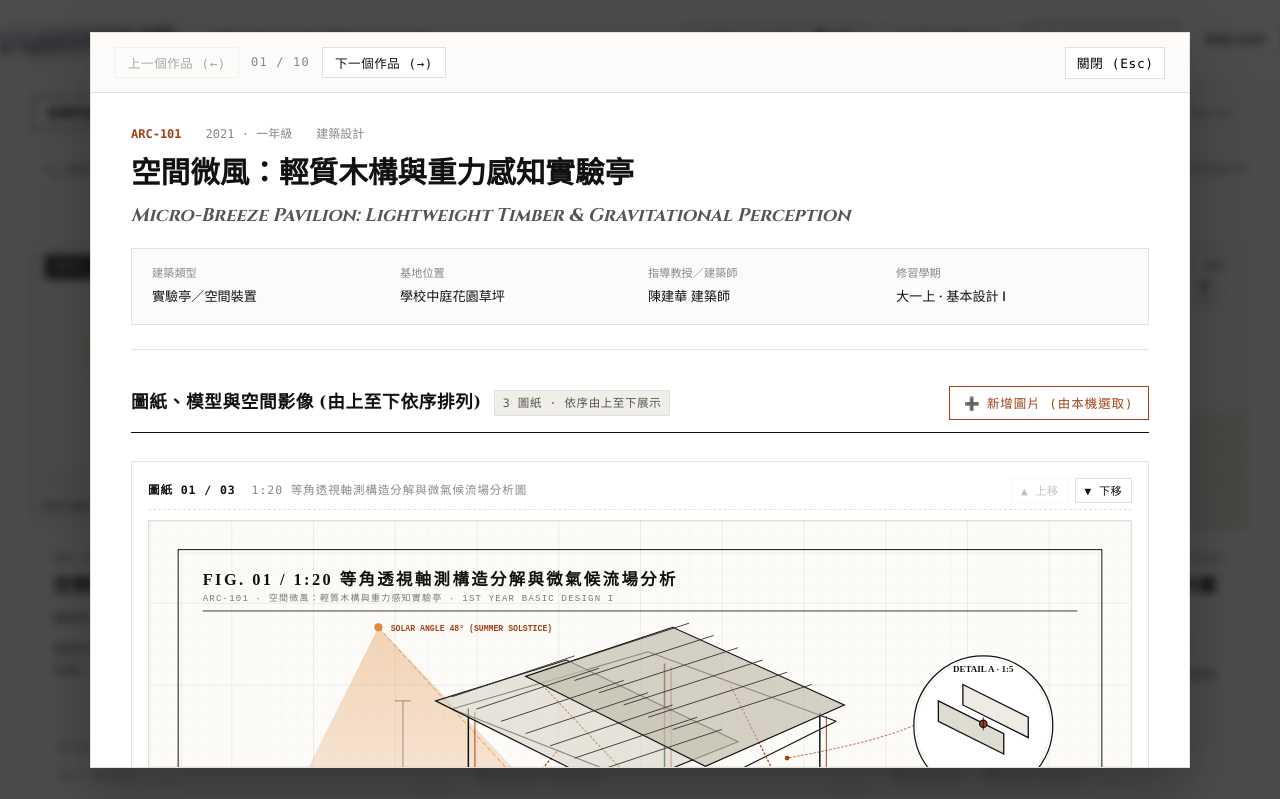
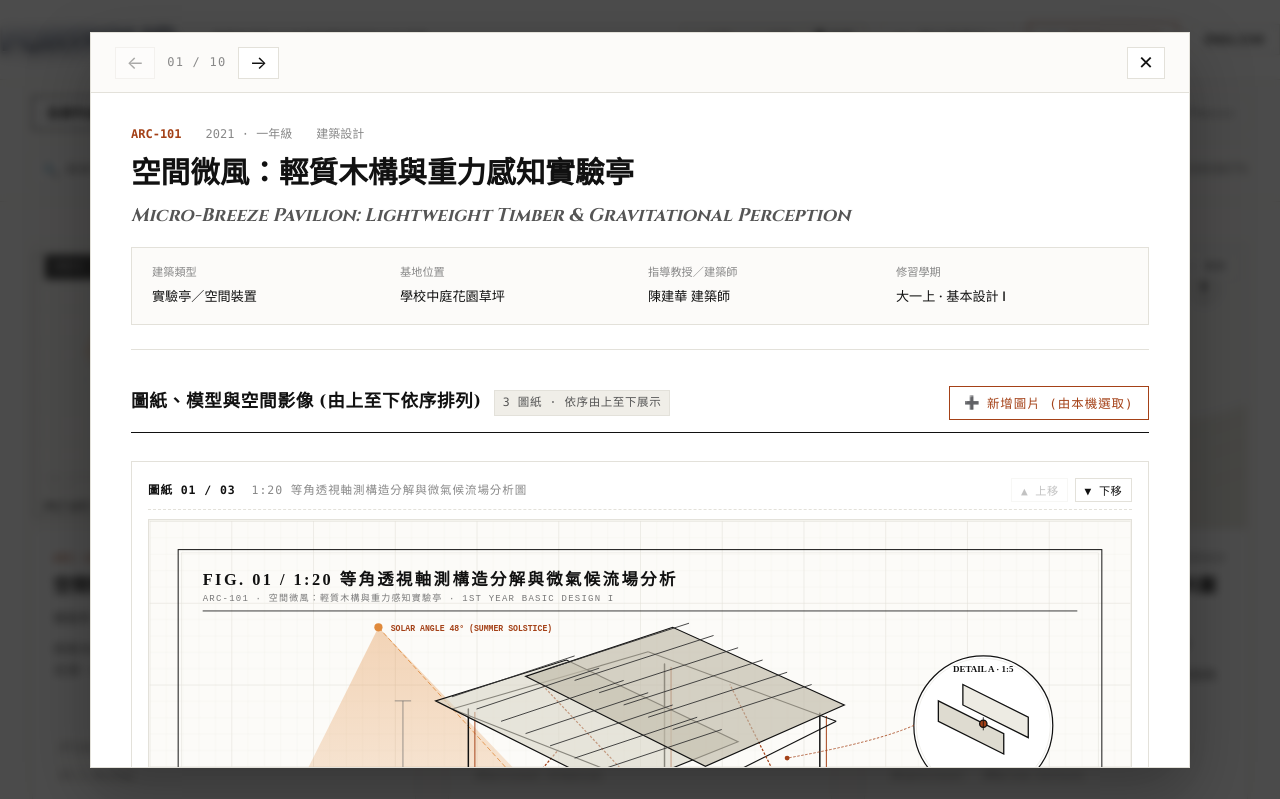
Before and after one commit to ms0780935/architecture-portfolio, a website: page index.html in a window 1280 px wide. Both pictures are taken after a click on the element "空間微風：輕質木構與重力感知實驗亭". Shown: the top 799 px of the page. Drawn offline with Linux system fonts and the light colour scheme.

Commit message:
Update reader modal navigation to pure arrows and close to pure cross symbol

```diff
--- a/css/style.css
+++ b/css/style.css
@@ -747,19 +747,26 @@ img, svg {
 }
 
 .btn-nav-arrow {
-  font-family: var(--font-mono);
-  font-size: 0.78rem;
-  letter-spacing: 0.05em;
-  padding: 0.35rem 0.75rem;
+  font-family: var(--font-sans);
+  font-size: 1.15rem;
+  font-weight: 400;
+  line-height: 1;
+  padding: 0.35rem 0.65rem;
   border: 1px solid var(--line-hairline);
   background: var(--bg-surface);
   color: var(--text-main);
   transition: all var(--transition-fast);
+  display: inline-flex;
+  align-items: center;
+  justify-content: center;
+  min-width: 34px;
+  min-height: 32px;
+  cursor: pointer;
 }
 
 .btn-nav-arrow:hover:not(:disabled) {
   background: var(--text-main);
-  color: #fff;
+  color: var(--bg-paper);
   border-color: var(--text-main);
 }
 
@@ -776,13 +783,21 @@ img, svg {
 }
 
 .btn-close-modal {
-  font-family: var(--font-mono);
-  font-size: 0.8rem;
-  letter-spacing: 0.05em;
+  font-family: var(--font-sans);
+  font-size: 1.15rem;
+  font-weight: 400;
+  line-height: 1;
   padding: 0.35rem 0.65rem;
   border: 1px solid var(--line-hairline);
   background: var(--bg-surface);
+  color: var(--text-main);
   transition: all var(--transition-fast);
+  display: inline-flex;
+  align-items: center;
+  justify-content: center;
+  min-width: 34px;
+  min-height: 32px;
+  cursor: pointer;
 }
 
 .btn-close-modal:hover {
--- a/index.html
+++ b/index.html
@@ -127,11 +127,11 @@
       <!-- Reader Top Bar -->
       <div class="reader-top-bar">
         <div class="reader-pagination">
-          <button id="btn-prev-proj" class="btn-nav-arrow" title="上一個作品 (←)" data-i18n="prevProject">上一個作品 (←)</button>
+          <button id="btn-prev-proj" class="btn-nav-arrow" aria-label="上一個作品" title="上一個作品 (←)">←</button>
           <span id="reader-counter" class="reader-counter">01 / 10</span>
-          <button id="btn-next-proj" class="btn-nav-arrow" title="下一個作品 (→)" data-i18n="nextProject">下一個作品 (→)</button>
+          <button id="btn-next-proj" class="btn-nav-arrow" aria-label="下一個作品" title="下一個作品 (→)">→</button>
         </div>
-        <button class="btn-close-modal" aria-label="關閉作品視窗" data-i18n="close">✕ 關閉 (Esc)</button>
+        <button class="btn-close-modal" aria-label="關閉作品視窗" title="關閉 (Esc)">✕</button>
       </div>
 
       <!-- Reader Scrollable Content -->
```
